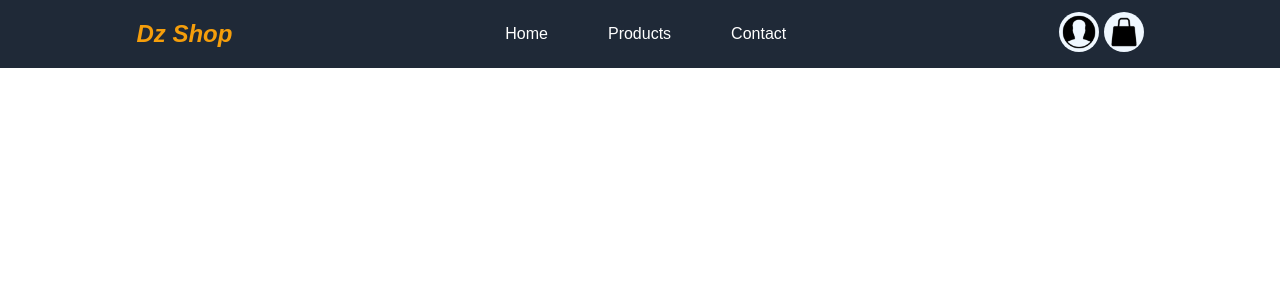
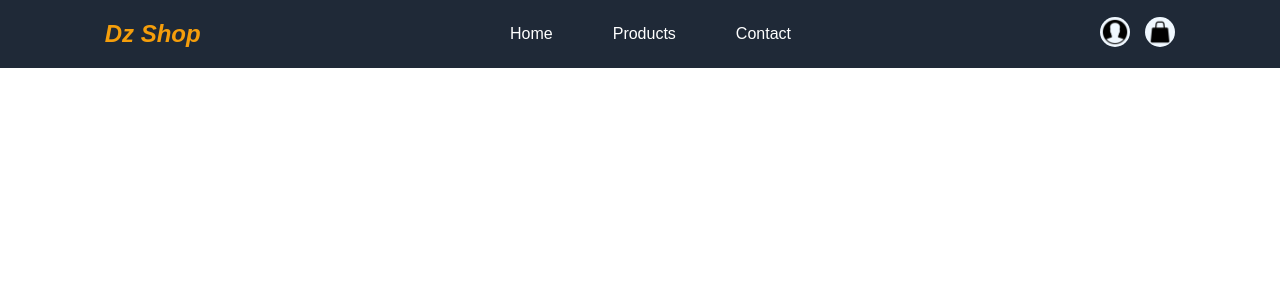
Before and after one commit to superCODZE/pfetest, a Django app: page / in a window 1280 px wide. Shown: the top 300 px of the page. Run offline with Django 5.2, Linux system fonts and the light colour scheme.

Commit message:
modify distances between elements

```diff
--- a/ecommairce/static/style.css
+++ b/ecommairce/static/style.css
@@ -3,6 +3,7 @@
     display: flex;
     align-items: center;
     justify-content: space-around;
+    gap: 100px;
 
 }
 .navbar h2{
@@ -25,10 +26,15 @@
 
 
 .nav-icons img{
-    width: 40px;
-    height: 40px;
+    width: 30px;
+    height: 30px;
     background-color: aliceblue;
     border-radius: 100%;
+}
+
+.nav-icons{
+    display: flex;
+    gap: 15px;
 }
 
 body{
```
